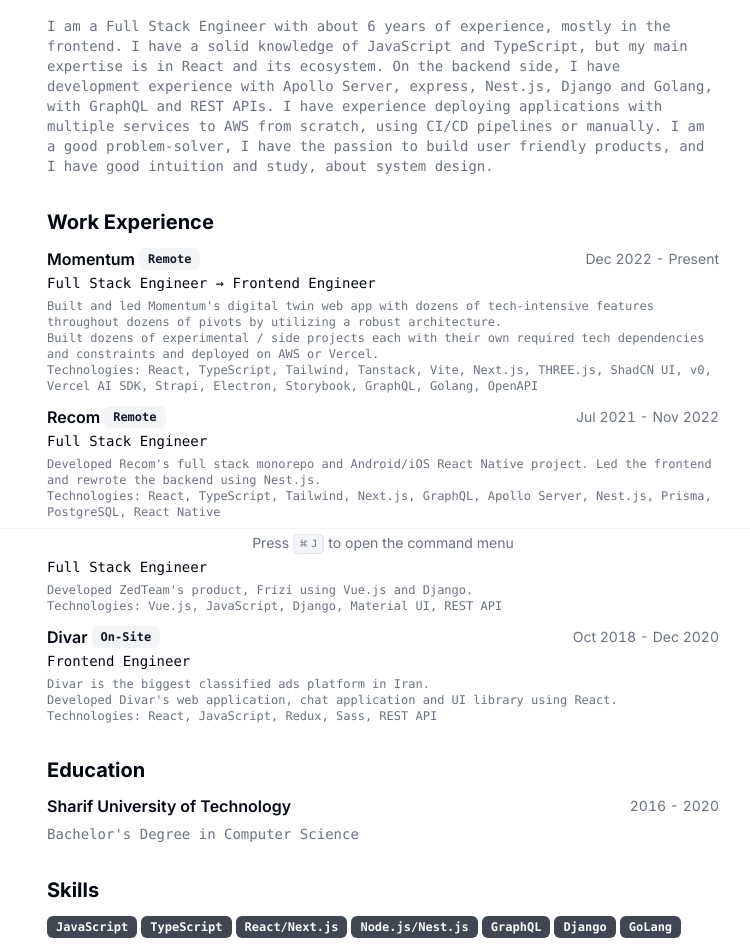
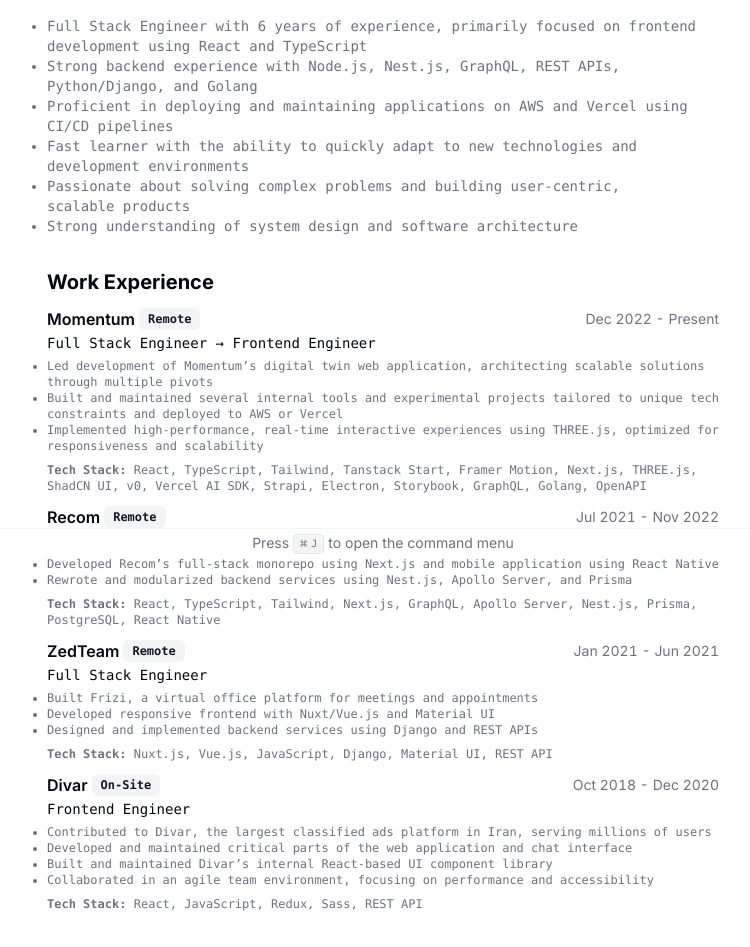
Before and after one commit to joseinaqa/cv, a Next.js app: page / in a window 1280 px wide. Shown: the part 242-1189 px from the top of the page, without its empty margins (257-1007 px from the left). Built offline with nearby package versions, Linux system fonts and the light colour scheme.

Commit message:
improve(cv): 💅 Add new experience

```diff
--- a/src/app/page.tsx
+++ b/src/app/page.tsx
@@ -11,7 +11,7 @@
 
 export const metadata: Metadata = {
   title: `${RESUME_DATA.name} | ${RESUME_DATA.about}`,
-  description: RESUME_DATA.summary,
+  description: RESUME_DATA.summary.join(" "),
 };
 
 export default function Page() {
@@ -96,9 +96,13 @@
         </div>
         <Section>
           <h2 className="text-xl font-bold">About</h2>
-          <p className="text-pretty font-mono text-sm text-muted-foreground">
-            {RESUME_DATA.summary}
-          </p>
+          <ul className="text-pretty font-mono text-sm text-muted-foreground">
+            {RESUME_DATA.summary.map((line) => (
+              <li key={line} className="list-disc">
+                {line}
+              </li>
+            ))}
+          </ul>
         </Section>
         <Section>
           <h2 className="text-xl font-bold">Work Experience</h2>
@@ -134,7 +138,17 @@
                   </h4>
                 </CardHeader>
                 <CardContent className="mt-2 whitespace-pre-wrap text-xs">
-                  {work.description}
+                  <ul>
+                  {work.description.map((line) => (
+                    <li key={line} className="list-disc">
+                      {line}
+                    </li>
+                  ))}
+                  </ul>
+                  <div className="mt-2">
+                    <span className="font-bold">Tech Stack:</span>{' '}
+                    {work.techStack}
+                  </div>
                 </CardContent>
               </Card>
             );
--- a/src/data/resume-data.tsx
+++ b/src/data/resume-data.tsx
@@ -7,12 +7,13 @@
   locationLink: "https://www.google.com/maps/place/Amsterdam",
   about: "Full Stack Engineer",
   summary: [
-    "I am a Full Stack Engineer with about 6 years of experience, mostly in the frontend.",
-    "I have a solid knowledge of JavaScript and TypeScript, but my main expertise is in React and its ecosystem.",
-    "On the backend side, I have development experience with Apollo Server, express, Nest.js, Django and Golang, with GraphQL and REST APIs.",
-    "I have experience deploying applications with multiple services to AWS from scratch, using CI/CD pipelines or manually.",
-    "I am a good problem-solver, I have the passion to build user friendly products, and I have good intuition and study, about system design.",
-  ].join(" "),
+    "Full Stack Engineer with 6 years of experience, primarily focused on frontend development using React and TypeScript",
+    "Strong backend experience with Node.js, Nest.js, GraphQL, REST APIs, Python/Django, and Golang",
+    "Proficient in deploying and maintaining applications on AWS and Vercel using CI/CD pipelines",
+    "Fast learner with the ability to quickly adapt to new technologies and development environments",
+    "Passionate about solving complex problems and building user-centric, scalable products",
+    "Strong understanding of system design and software architecture",
+  ],
   avatarUrl: "https://avatars.githubusercontent.com/u/5280205?v=4",
   personalWebsiteUrl: "https://josein.me",
   contact: {
@@ -48,10 +49,12 @@
       start: "Dec 2022",
       end: "Present",
       description: [
-        "Built and led Momentum's digital twin web app with dozens of tech-intensive features throughout dozens of pivots by utilizing a robust architecture.",
-        "Built dozens of experimental / side projects each with their own required tech dependencies and constraints and deployed on AWS or Vercel.",
-        "Technologies: React, TypeScript, Tailwind, Tanstack, Vite, Next.js, THREE.js, ShadCN UI, v0, Vercel AI SDK, Strapi, Electron, Storybook, GraphQL, Golang, OpenAPI",
-      ].join("\n"),
+        "Led development of Momentum’s digital twin web application, architecting scalable solutions through multiple pivots",
+        "Built and maintained several internal tools and experimental projects tailored to unique tech constraints and deployed to AWS or Vercel",
+        "Implemented high-performance, real-time interactive experiences using THREE.js, optimized for responsiveness and scalability",
+      ],
+      techStack:
+        "React, TypeScript, Tailwind, Tanstack Start, Framer Motion, Next.js, THREE.js, ShadCN UI, v0, Vercel AI SDK, Strapi, Electron, Storybook, GraphQL, Golang, OpenAPI",
     },
     {
       company: "Recom",
@@ -61,9 +64,11 @@
       start: "Jul 2021",
       end: "Nov 2022",
       description: [
-        "Developed Recom's full stack monorepo and Android/iOS React Native project. Led the frontend and rewrote the backend using Nest.js.",
-        "Technologies: React, TypeScript, Tailwind, Next.js, GraphQL, Apollo Server, Nest.js, Prisma, PostgreSQL, React Native",
-      ].join("\n"),
+        "Developed Recom’s full-stack monorepo using Next.js and mobile application using React Native",
+        "Rewrote and modularized backend services using Nest.js, Apollo Server, and Prisma",
+      ],
+      techStack:
+        "React, TypeScript, Tailwind, Next.js, GraphQL, Apollo Server, Nest.js, Prisma, PostgreSQL, React Native",
     },
     {
       company: "ZedTeam",
@@ -73,9 +78,11 @@
       start: "Jan 2021",
       end: "Jun 2021",
       description: [
-        "Developed ZedTeam's product, Frizi using Vue.js and Django.",
-        "Technologies: Vue.js, JavaScript, Django, Material UI, REST API",
-      ].join("\n"),
+        "Built Frizi, a virtual office platform for meetings and appointments",
+        "Developed responsive frontend with Nuxt/Vue.js and Material UI",
+        "Designed and implemented backend services using Django and REST APIs",
+      ],
+      techStack: "Nuxt.js, Vue.js, JavaScript, Django, Material UI, REST API",
     },
     {
       company: "Divar",
@@ -85,10 +92,12 @@
       start: "Oct 2018",
       end: "Dec 2020",
       description: [
-        "Divar is the biggest classified ads platform in Iran.",
-        "Developed Divar's web application, chat application and UI library using React.",
-        "Technologies: React, JavaScript, Redux, Sass, REST API",
-      ].join("\n"),
+        "Contributed to Divar, the largest classified ads platform in Iran, serving millions of users",
+        "Developed and maintained critical parts of the web application and chat interface",
+        "Built and maintained Divar’s internal React-based UI component library",
+        "Collaborated in an agile team environment, focusing on performance and accessibility",
+      ],
+      techStack: "React, JavaScript, Redux, Sass, REST API",
     },
   ],
   skills: [
@@ -107,15 +116,29 @@
         "Frontend Engineer",
         "TypeScript",
         "Tailwind",
-        "Tanstack Router",
+        "Tanstack Start",
         "React Query",
         "Radix UI",
-        "Vite",
       ],
       description:
         "Fine-tuned matches for you to build your professional network",
       link: {
         href: "https://app.momentum.am/",
+      },
+    },
+    {
+      title: "Momentum Event Gifts",
+      techStack: [
+        "Frontend Engineer",
+        "TypeScript",
+        "Tailwind",
+        "React Query",
+        "Radix UI",
+        "Next.js",
+      ],
+      description: "Empower Your Community with AI",
+      link: {
+        href: "https://gift.momentum.am/",
       },
     },
     {
```
